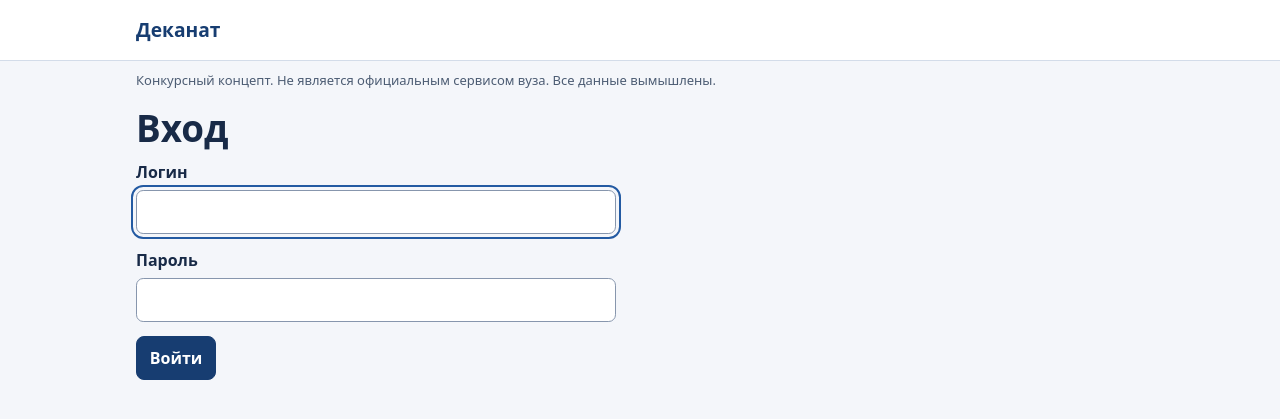
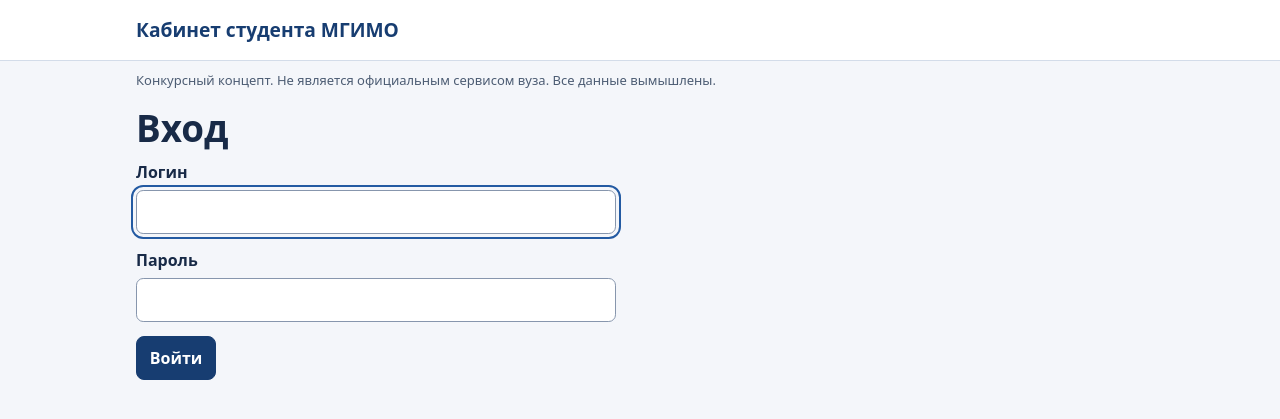
Before and after one commit to Edge0fSanity/mgimo-new-decanait, a Django app: page /login/?next=/exams/ in a window 1280 px wide. Shown: the top 419 px of the page. Run offline with Django 5.2, Linux system fonts and the light colour scheme.

Commit message:
T24: шапка и title «Кабинет студента МГИМО»

```diff
--- a/templates/base.html
+++ b/templates/base.html
@@ -3,14 +3,14 @@
 <head>
   <meta charset="utf-8">
   <meta name="viewport" content="width=device-width, initial-scale=1">
-  <title>{% block title %}Деканат{% endblock %}</title>
+  <title>{% block title %}Кабинет студента МГИМО{% endblock %}</title>
   <link rel="stylesheet" href="/static/css/base.css">
 </head>
 <body>
 <a class="skip-link" href="#main">К основному содержанию</a>
 <header class="site-header">
   <div class="header-content">
-    <div class="brand">Деканат</div>
+    <div class="brand">Кабинет студента МГИМО</div>
     {% if user.is_authenticated %}
     <nav class="site-nav" aria-label="Основная навигация">
       <a href="{% url 'home' %}" {% if request.path == '/' %}class="active" aria-current="page"{% endif %}>Сегодня</a>
```
